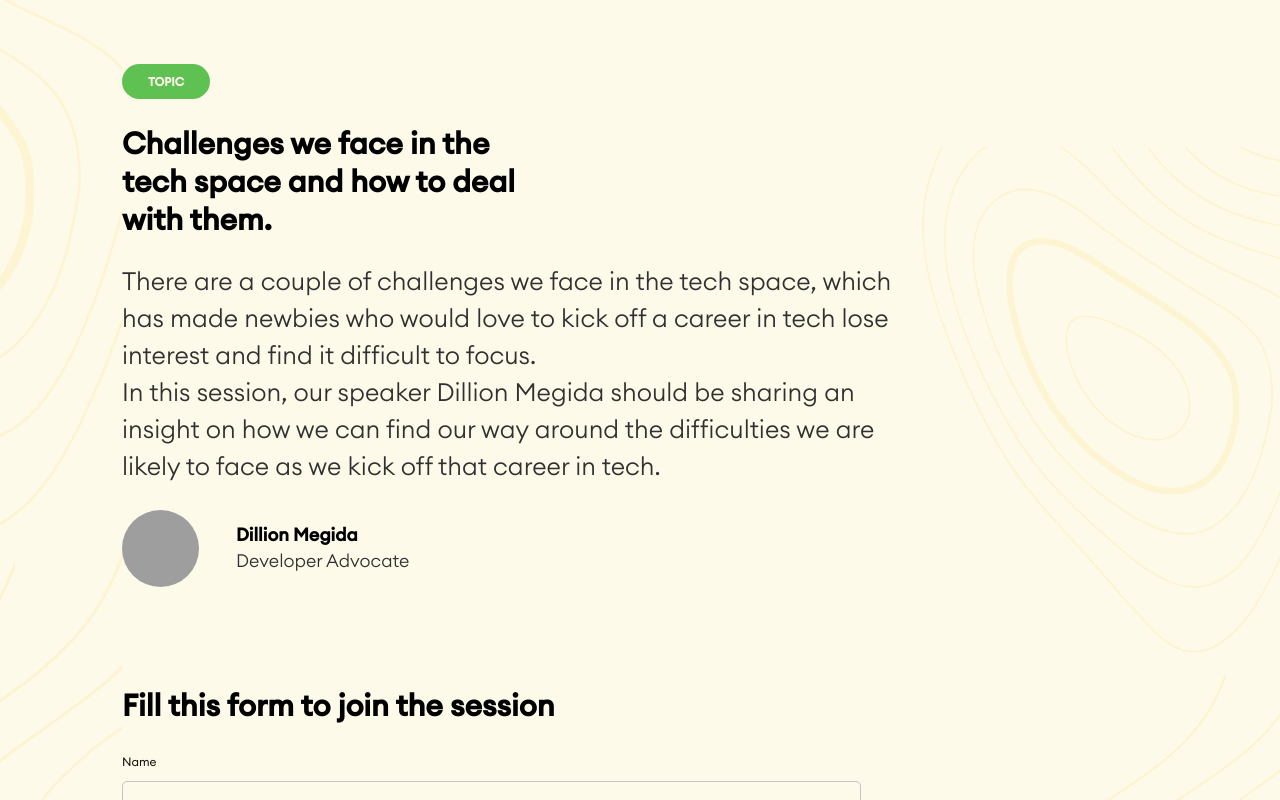
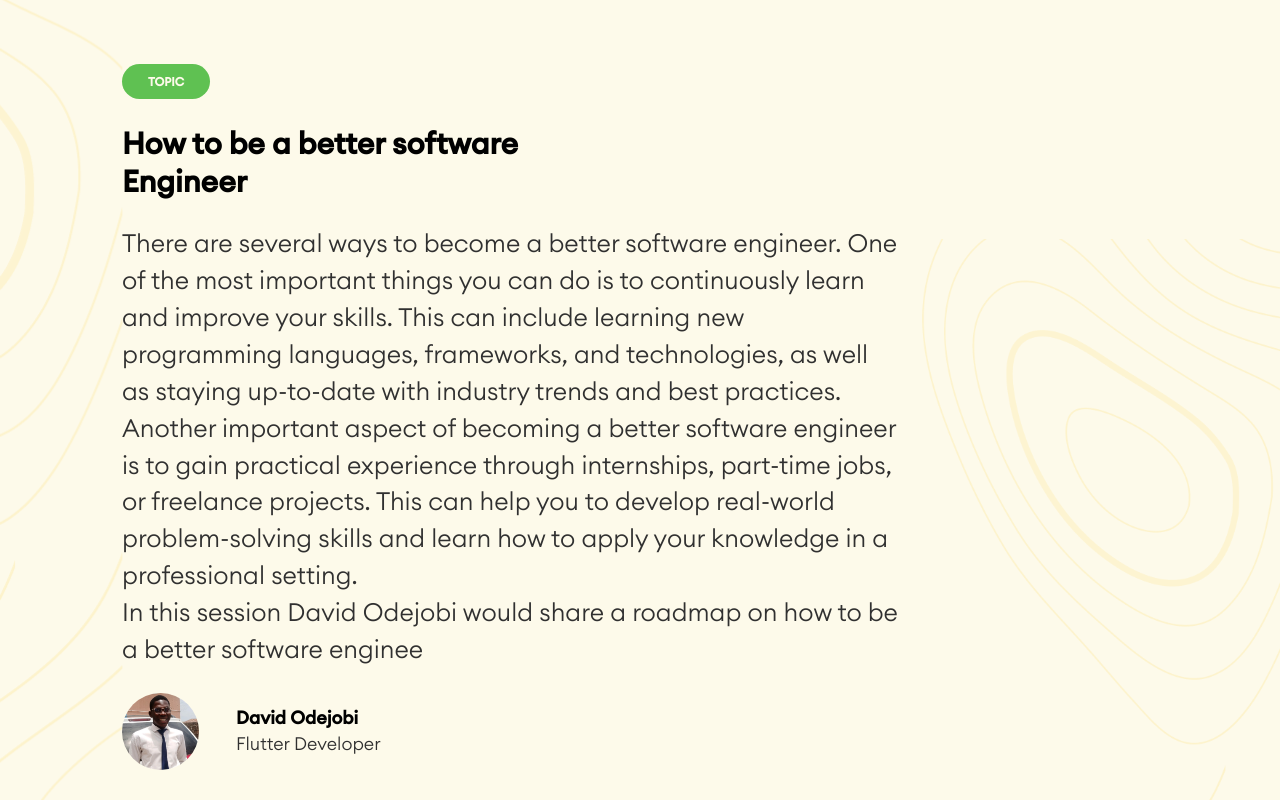
Before and after one commit to Tuasegun/devsch, a React (Create React App) app: page / in a window 1280 px wide. Shown: the part 960-1760 px from the top of the page. Built offline with nearby package versions, Linux system fonts and the light colour scheme; grey boxes are pictures that could not be loaded.

Commit message:
fixed issues

```diff
--- a/src/pages/Events.jsx
+++ b/src/pages/Events.jsx
@@ -3,7 +3,7 @@ import styled from "styled-components";
 import Footer from "../components/Footer";
 import leftPattern from "../assets/leftPattern.png";
 import rightPattern from "../assets/rightPattern.png";
-import speaker from "../assets/speaker.png";
+import speaker from "../assets/speaker.jpg";
 import { ToastContainer, toast } from "react-toastify";
 const Events = () => {
   const [loading, setLoading] = useState(false);
@@ -71,21 +71,21 @@ const Events = () => {
             </div>
             <div className="event-title">
               <h2>
-                Challenges we face in the tech space and how to deal with them.
-              </h2>
+How to be a better software Engineer
+             </h2>
             </div>
             <div className="event-description">
               <p>
-                There are a couple of challenges we face in the tech space,
-                which has made newbies who would love to kick off a career in
-                tech lose interest and find it difficult to focus.
+              There are several ways to become a better software engineer. One of the most important things you can do is to continuously learn and improve your skills. This can include learning new programming languages, frameworks, and technologies, as well as staying up-to-date with industry trends and best practices.
+
               </p>
               <p>
-              In this
-                session, our speaker Dillion Megida should be sharing an insight
-                on how we can find our way around the difficulties we are likely
-                to face as we kick off that career in tech.
+              Another important aspect of becoming a better software engineer is to gain practical experience through internships, part-time jobs, or freelance projects. This can help you to develop real-world problem-solving skills and learn how to apply your knowledge in a professional setting.
               </p>
+              <p>
+              In this session David Odejobi would share a roadmap on how to be a better software enginee
+              </p>
+
             </div>
           </div>
           <div className="speaker-details">
@@ -95,8 +95,8 @@ const Events = () => {
               </div>
             </div>
             <div className="speaker-name">
-              <h4 className="speaker-name">Dillion Megida </h4>
-              <h4 className="speaker-role">Developer Advocate </h4>
+              <h4 className="speaker-name">David Odejobi</h4>
+              <h4 className="speaker-role">Flutter Developer</h4>
             </div>
           </div>
         </div>
```
